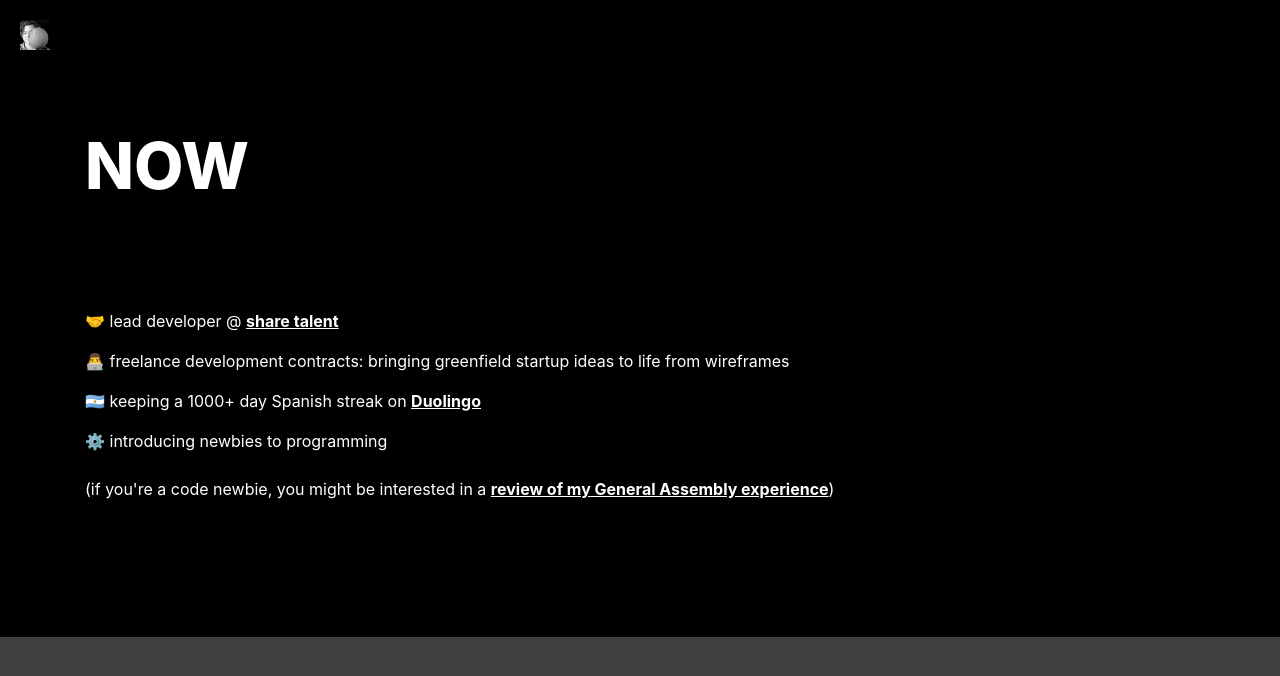
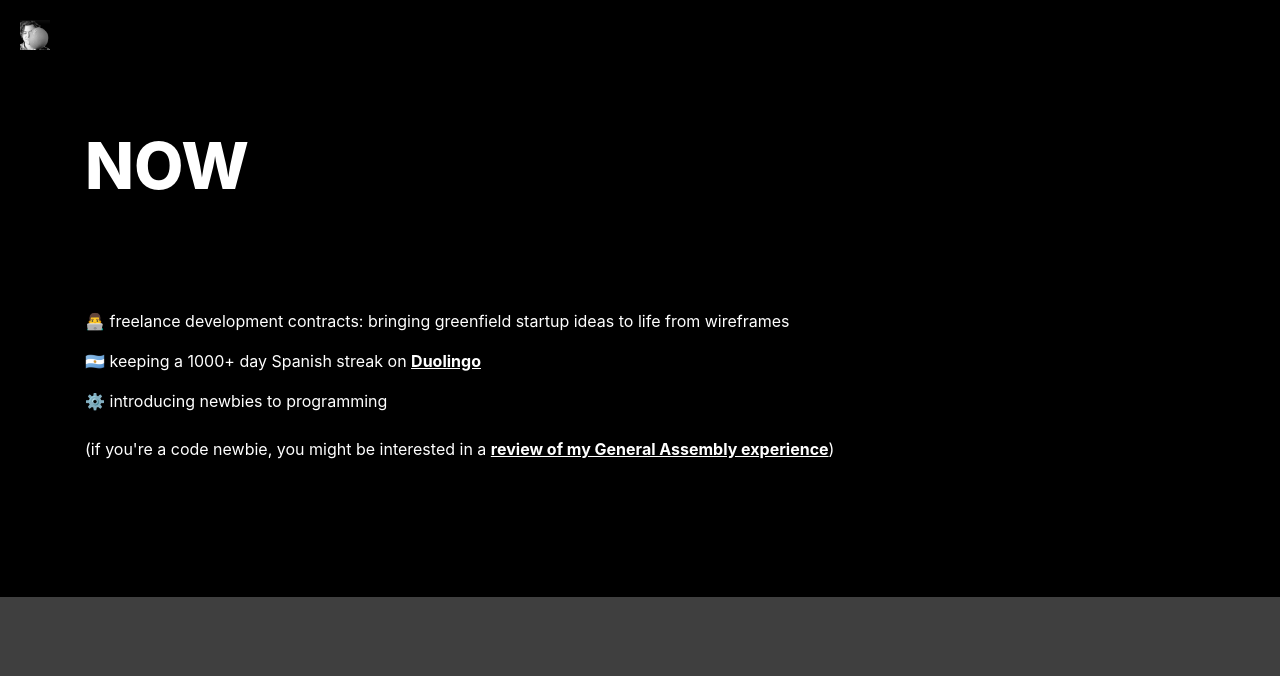
Before and after one commit to DeeterCesler/personal-site, a React (Create React App) app: page /now in a window 1280 px wide. Shown: the top 676 px of the page. Built offline with nearby package versions, Linux system fonts and the light colour scheme.

Commit message:
remove share

```diff
--- a/src/Now.jsx
+++ b/src/Now.jsx
@@ -9,7 +9,6 @@ const Now = () => {
                 <div className="mini-spacer"/>
                 <div className="mini-spacer"/>
                 <div className="main-text">
-                    <p className="now-text">🤝 lead developer @ <a className="white" href="https://sharetalent.co/">share talent</a></p>
                     <p className="now-text">👨‍💻 freelance development contracts: bringing greenfield startup ideas to life from wireframes</p>
                     <p className="now-text">🇦🇷 keeping a 1000+ day Spanish streak on <a className="white" href="https://www.duolingo.com/profile/Deeter">Duolingo</a></p>
                     <p className="now-text">⚙️ introducing newbies to programming
```
